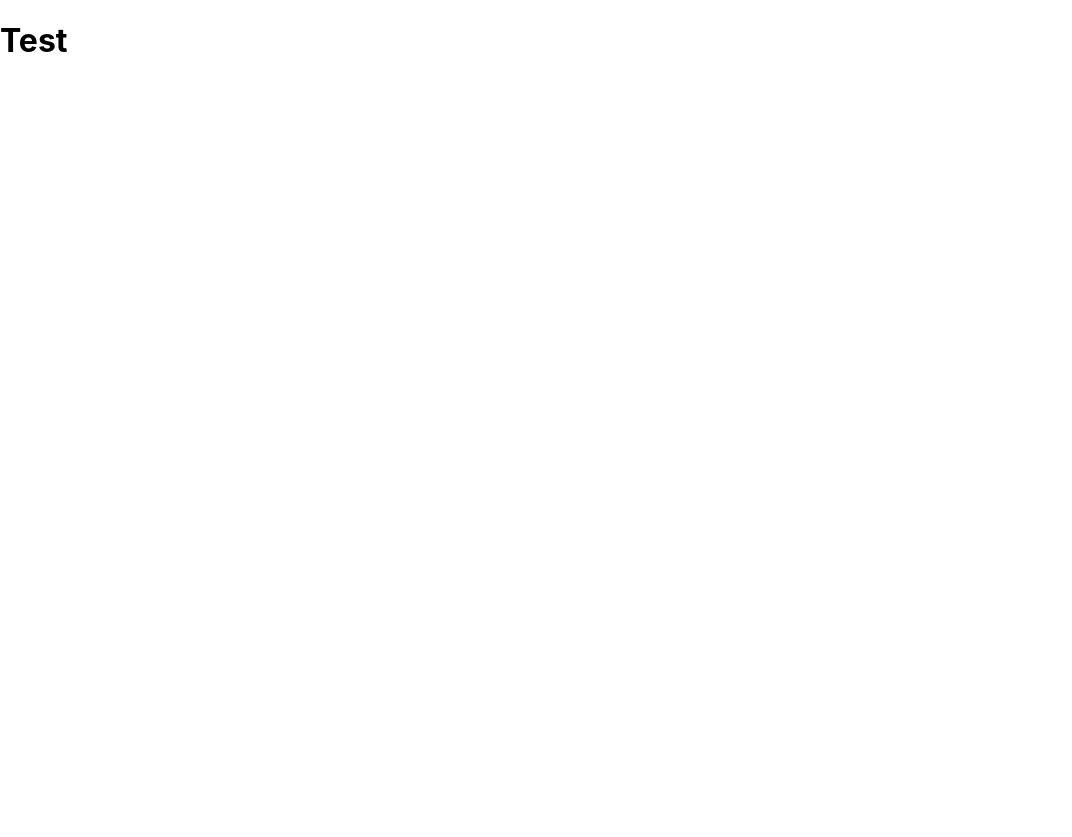
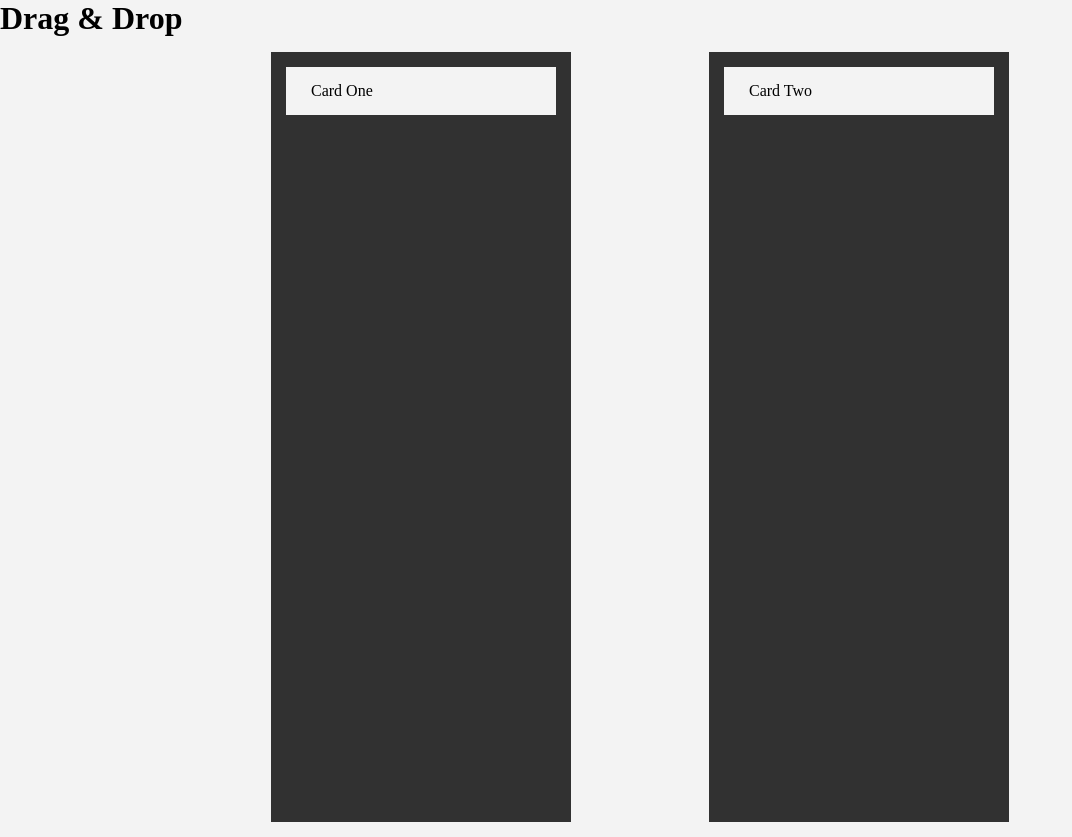
Before and after one commit to NA-Siddiky/drag-drop, a React (Create React App) app: page / in a window 1280 px wide. Shown: the whole page, without its empty margins (0-1072 px from the left). Before the commit the page ends 800 px from the top, so only its background shows below. Built offline with nearby package versions, Linux system fonts and the light colour scheme.

Commit message:
basic done

```diff
--- a/src/App.js
+++ b/src/App.js
@@ -1,10 +1,24 @@
-import './main.css';
+import React from 'react';
+import Board from './components/Board';
+import Card from './components/Card';
+
 
 function App() {
   return (
     <div className="App">
-      <h1>Test</h1>
+      <h1>Drag & Drop</h1>
       <main className="flexbox">
+        <Board id="board-1" className="board">
+          <Card id="card-1" className="card" draggable="true">
+            <p>Card One</p>
+          </Card>
+        </Board>
+
+        <Board id="board-2" className="board">
+          <Card id="card-2" className="card" draggable="true">
+            <p>Card Two</p>
+          </Card>
+        </Board>
 
       </main>
     </div>
--- /dev/null
+++ b/src/components/Board.js
@@ -0,0 +1,29 @@
+import React from 'react';
+
+const Board = (props) => {
+    const drop = e => {
+        e.preventDefault();
+        const card_id = e.dataTransfer.getData('card_id');
+        const card = document.getElementById(card_id);
+        card.style.display = 'block';
+
+        e.target.appendChild(card);
+    };
+
+    const dragOver = e => {
+        e.preventDefault();
+    }
+
+    return (
+        <div
+            id={props.id}
+            onDrop={drop}
+            onDragOver={dragOver}
+            className={props.className}
+        >
+            {props.children}
+        </div>
+    );
+};
+
+export default Board;
--- /dev/null
+++ b/src/components/Card.js
@@ -0,0 +1,29 @@
+import React from 'react'
+
+function Card(props) {
+    const dragStart = e => {
+        const target = e.target;
+
+        e.dataTransfer.setData('card_id', target.id);
+
+        setTimeout(() => {
+            target.style.display = 'none';
+        }, 0);
+    }
+    const dragOver = e => {
+        e.stopPropagation();
+    }
+    return (
+        <div
+            id={props.id}
+            className={props.className}
+            draggable={props.draggable}
+            onDragStart={dragStart}
+            onDragOver={dragOver}
+        >
+            {props.children}
+        </div>
+    )
+}
+
+export default Card
--- a/src/index.js
+++ b/src/index.js
@@ -2,6 +2,7 @@
 import ReactDOM from 'react-dom/client';
 import App from './App';
 import reportWebVitals from './reportWebVitals';
+import "./main.css";
 
 const root = ReactDOM.createRoot(document.getElementById('root'));
 root.render(
--- a/src/main.css
+++ b/src/main.css
@@ -1,13 +1,39 @@
-body {
+* {
   margin: 0;
-  font-family: -apple-system, BlinkMacSystemFont, 'Segoe UI', 'Roboto', 'Oxygen',
-    'Ubuntu', 'Cantarell', 'Fira Sans', 'Droid Sans', 'Helvetica Neue',
-    sans-serif;
-  -webkit-font-smoothing: antialiased;
-  -moz-osx-font-smoothing: grayscale;
+  padding: 0;
+  box-sizing: border-box;
 }
 
-code {
-  font-family: source-code-pro, Menlo, Monaco, Consolas, 'Courier New',
-    monospace;
+body {
+  background-color: #f3f3f3;
 }
+.flexbox {
+  display: flex;
+  justify-content: space-between;
+
+  width: 100%;
+  max-width: 768px;
+  height: 100vh;
+  overflow: hidden;
+
+  margin: 0 auto;
+  padding: 15px;
+}
+
+.flexbox .board {
+  display: flex;
+  flex-direction: column;
+  width: 100%;
+  max-width: 300px;
+
+  background-color: #313131;
+  padding: 15px;
+}
+
+.flexbox .board .card {
+  padding: 15px 25px;
+  background-color: #f3f3f3;
+
+  cursor: pointer;
+  margin-bottom: 15px;
+}
```
